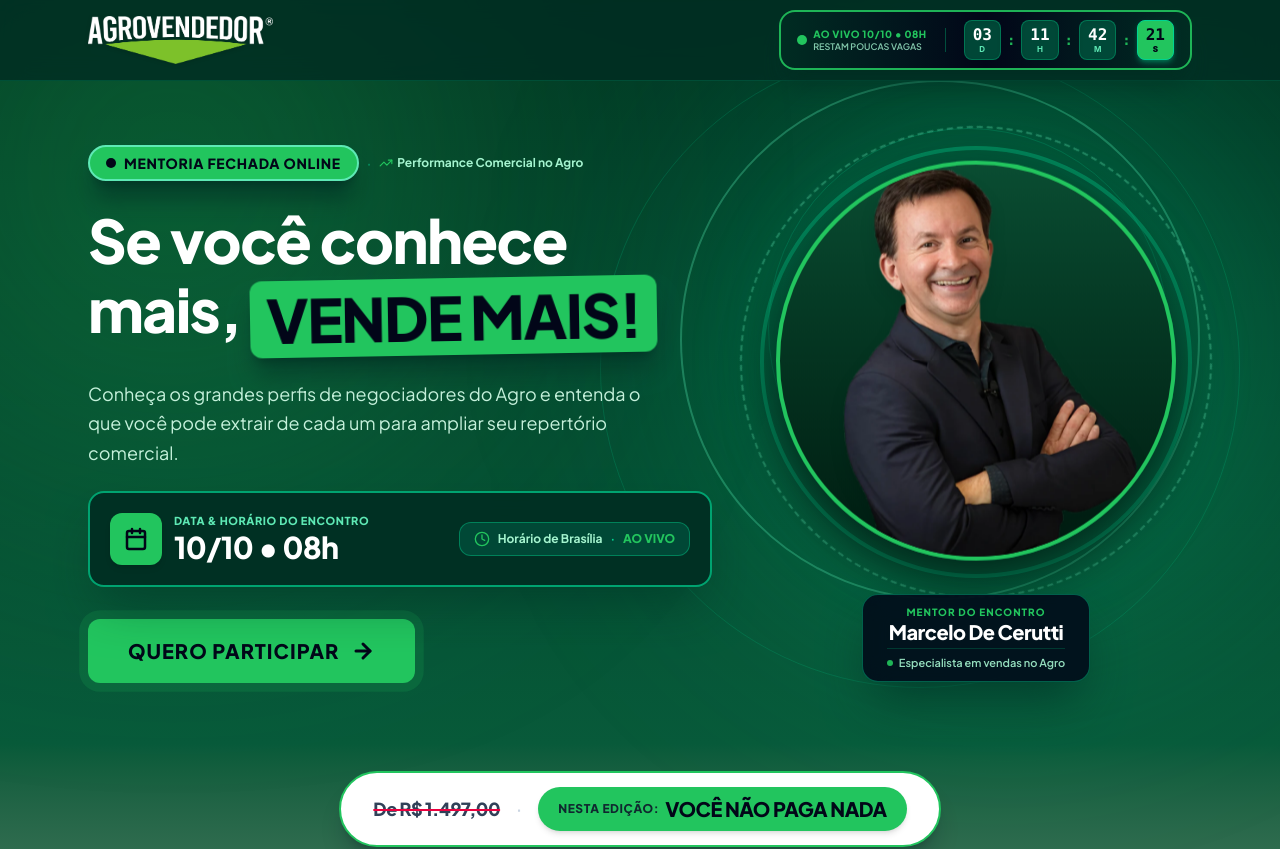
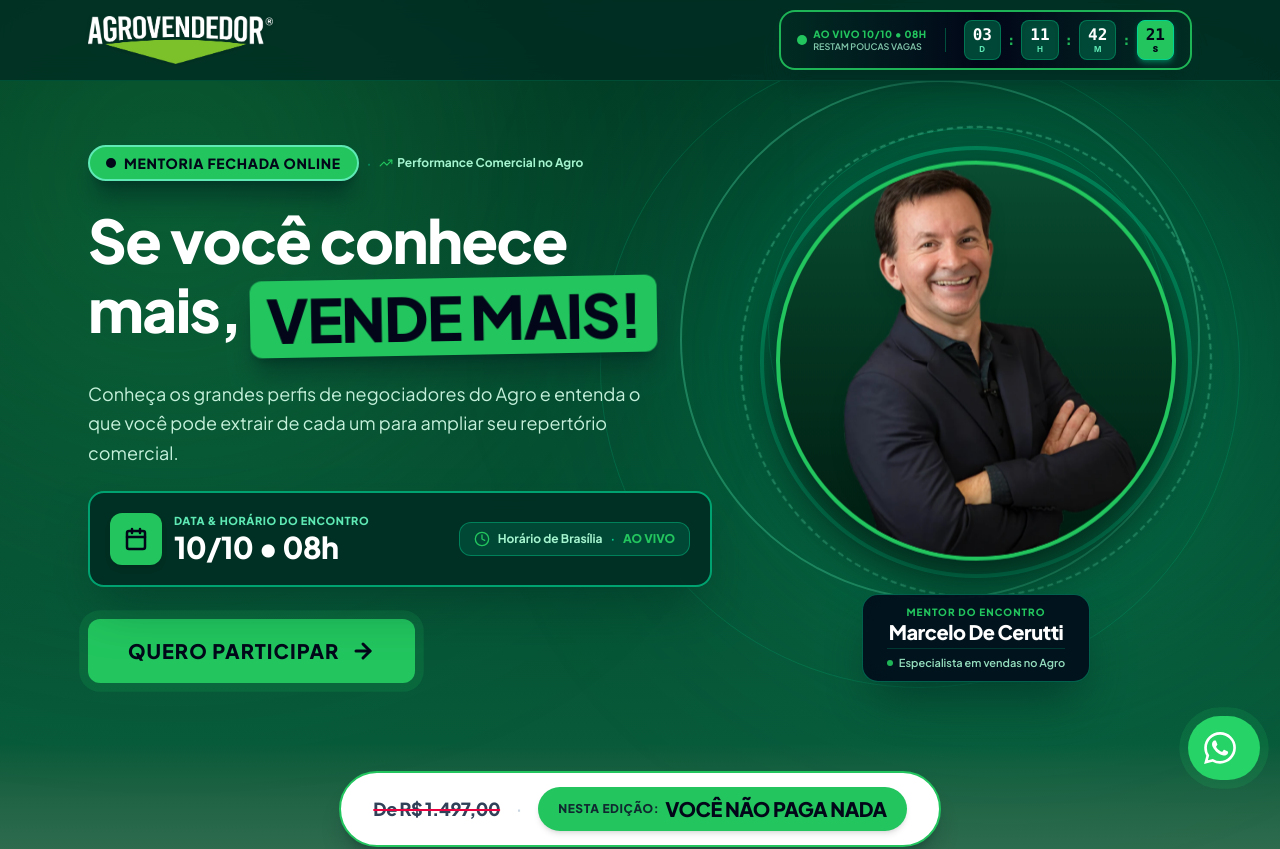
Before and after one commit to Tondatto1/MENTORIA---10-10-26, a React (Vite) app: page / in a window 1280 px wide. Shown: the top 849 px of the page. Built offline with nearby package versions, Linux system fonts and the light colour scheme.

Commit message:
feat: add floating WhatsApp contact button
Introduce a floating action button in the bottom-right corner to allow users to easily initiate contact via WhatsApp.

```diff
--- a/src/App.tsx
+++ b/src/App.tsx
@@ -285,6 +285,27 @@
           </div>
         </div>
       </footer>
+
+      {/* Botão Flutuante de WhatsApp (Canto Inferior Direito: 67 99819-0294) */}
+      <a
+        href="https://wa.me/5567998190294?text=Ol%C3%A1!%20Gostaria%20de%20tirar%20uma%20d%C3%BAvida%20sobre%20a%20Mentoria%20Comercial%20Agro."
+        target="_blank"
+        rel="noopener noreferrer"
+        className="fixed bottom-5 right-5 z-40 group flex items-center gap-2 bg-[#25D366] hover:bg-[#20ba59] active:bg-[#1caa4f] text-white p-3.5 sm:p-4 rounded-full shadow-2xl shadow-emerald-950/40 transition-all duration-300 hover:scale-110 active:scale-95 pulse-glow"
+        aria-label="Fale conosco no WhatsApp (67 99819-0294)"
+        title="Dúvidas? Fale no WhatsApp (67 99819-0294)"
+      >
+        <svg
+          className="w-7 h-7 sm:w-8 sm:h-8 fill-white shrink-0"
+          viewBox="0 0 24 24"
+          xmlns="http://www.w3.org/2000/svg"
+        >
+          <path d="M17.472 14.382c-.297-.149-1.758-.867-2.03-.967-.273-.099-.471-.148-.67.15-.197.297-.767.966-.94 1.164-.173.199-.347.223-.644.075-.297-.15-1.255-.463-2.39-1.475-.883-.788-1.48-1.761-1.653-2.059-.173-.297-.018-.458.13-.606.134-.133.298-.347.446-.52.149-.174.198-.298.298-.497.099-.198.05-.371-.025-.52-.075-.149-.669-1.612-.916-2.207-.242-.579-.487-.5-.669-.51-.173-.008-.371-.01-.57-.01-.198 0-.52.074-.792.372-.272.297-1.04 1.016-1.04 2.479 0 1.462 1.065 2.875 1.213 3.074.149.198 2.096 3.2 5.077 4.487.709.306 1.262.489 1.694.625.712.227 1.36.195 1.871.118.571-.085 1.758-.719 2.006-1.413.248-.694.248-1.289.173-1.413-.074-.124-.272-.198-.57-.347m-5.421 7.403h-.004a9.87 9.87 0 01-5.031-1.378l-.361-.214-3.741.982.998-3.648-.235-.374a9.86 9.86 0 01-1.51-5.26c.001-5.45 4.436-9.884 9.888-9.884 2.64 0 5.122 1.03 6.988 2.898a9.825 9.825 0 012.893 6.994c-.003 5.45-4.437 9.884-9.885 9.884m8.413-18.297A11.815 11.815 0 0012.05 0C5.495 0 .16 5.335.157 11.892c0 2.096.547 4.142 1.588 5.945L.057 24l6.305-1.654a11.882 11.882 0 005.683 1.448h.005c6.554 0 11.89-5.335 11.893-11.893a11.821 11.821 0 00-3.48-8.413Z" />
+        </svg>
+        <span className="hidden md:inline-block max-w-0 overflow-hidden whitespace-nowrap font-bold text-xs group-hover:max-w-xs transition-all duration-300 pr-0 group-hover:pr-1">
+          Dúvidas? Fale no WhatsApp
+        </span>
+      </a>
     </div>
   );
 }
```
